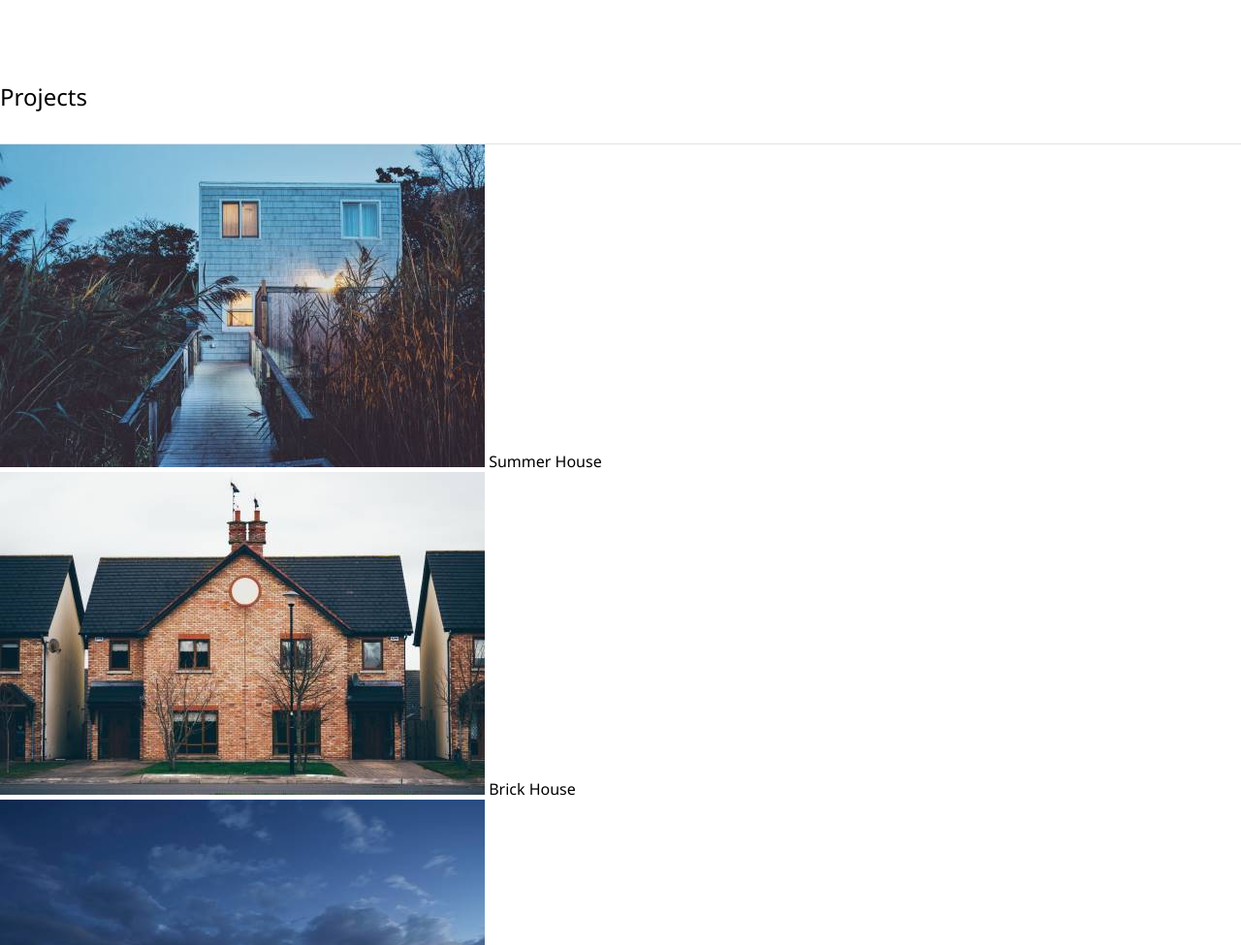
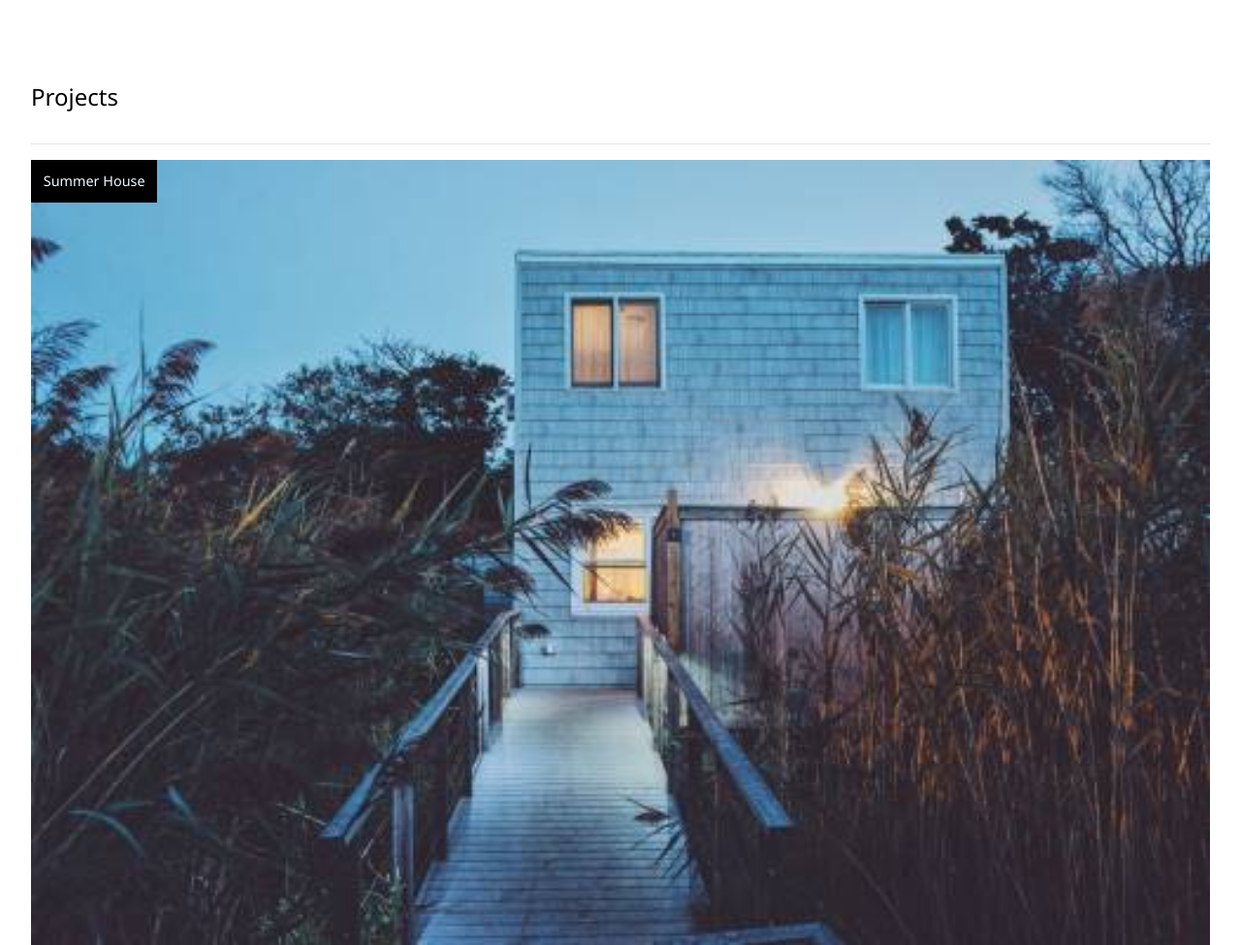
Before and after one commit to Basantrajshakti/architect, a plain HTML site: page index.html in a window 1280 px wide. Shown: the part 741-1716 px from the top of the page at 97% size. Drawn offline with nearby package versions, Linux system fonts and the light colour scheme.

Commit message:
Project section beautified

```diff
--- a/styles.css
+++ b/styles.css
@@ -140,3 +140,35 @@ main {
 .main-section__heading-normal {
   display: none;
 }
+
+
+/* ?Project section  */
+.project-section {
+  margin-inline: 2rem;
+}
+
+.project-section__projects {
+  display: flex;
+  flex-direction: column;
+  justify-content: space-between;
+  margin-top: 1rem;
+}
+
+.project-section__project {
+  position: relative;
+  margin-bottom: 0.5rem;
+}
+
+.project-section__project-image {
+  width: 100%;
+}
+
+.badge {
+  color: aliceblue;
+  background-color: rgb(0, 0, 0);
+  font-size: 0.9rem;
+  padding: 0.8rem;
+  position: absolute;
+  top: 0;
+  left: 0;
+}
```
